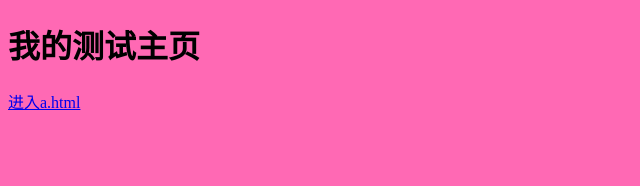
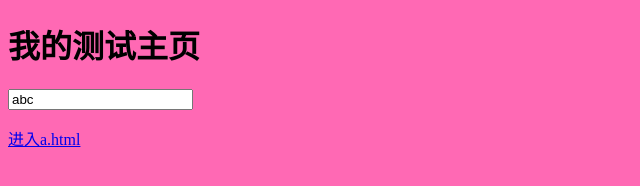
Before and after one commit to xiaoxi-wu/github2020, a plain HTML site: page index.html in a window 1280 px wide. Shown: the whole page, without its empty margins (0-640 px from the left). Drawn offline with Linux system fonts and the light colour scheme.

Commit message:
新增888.

```diff
--- a/index.html
+++ b/index.html
@@ -9,6 +9,7 @@
 <body>
     <div id="app">
         <h1>我的测试主页</h1>
+        <input type="text" value="abc">
         <p><a href="a.html">进入a.html</a> </p>
     </div>
 </body>
```
Also changed, not shown: index4.html (added).
